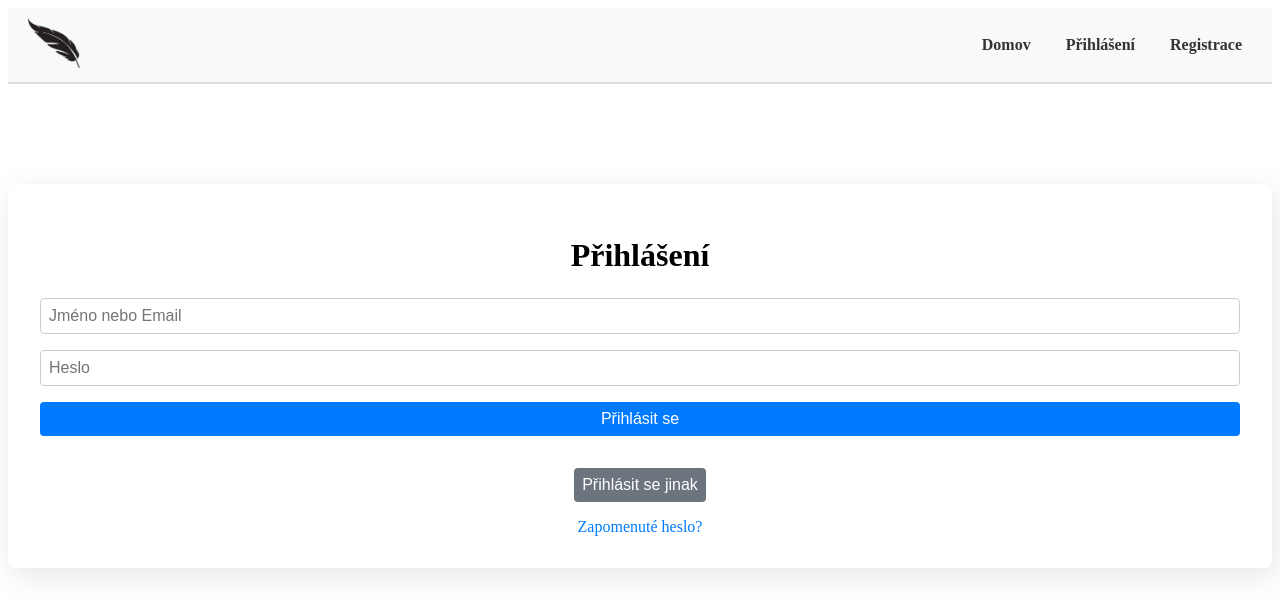
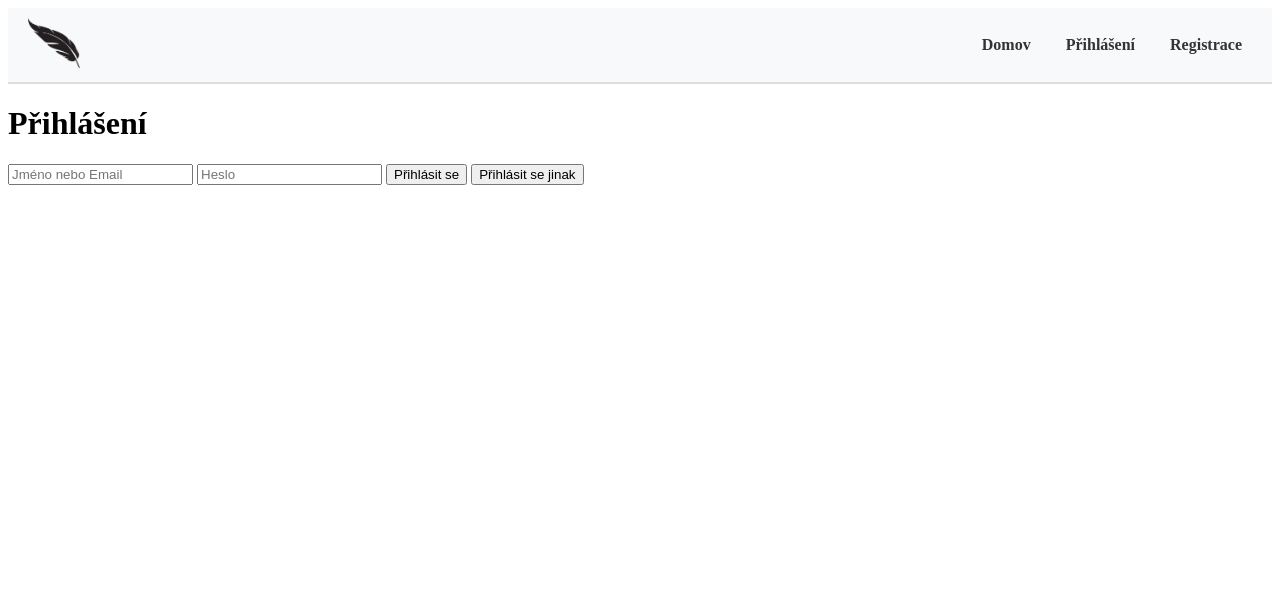
Before and after one commit to Trenclik/BETON, a SvelteKit app: page /Login in a window 1280 px wide. Shown: the top 614 px of the page. Built offline with nearby package versions, Linux system fonts and the light colour scheme.

Commit message:
Základní-kostra-htmnl--NEMÁME STYLE

```diff
--- a/src/routes/Login/+page.svelte
+++ b/src/routes/Login/+page.svelte
@@ -12,74 +12,10 @@
             <input type="submit" value="Přihlásit se">
             <a href="./AnotherWayToLogin"><button class="AnotherWayToLogin">Přihlásit se jinak</button></a>
         </div>
-        <a href="./ForgetPassword">Zapomenuté heslo?</a>
+        <!--<a href="./ForgetPassword">Zapomenuté heslo?</a>-->
     </div>
 </main>
 
 <style>
-    .windowForLogin {
-        background-color: white;
-        padding: 2rem;
-        border-radius: 8px;
-        box-shadow: 4px 8px 32px rgba(0, 0, 0, 0.1);
-        text-align: center;
-        margin-top: 100px;
-    }
 
-    h1 {
-        margin-bottom: 1.5rem;
-    }
-
-    .inputsValue {
-        display: flex;
-        flex-direction: column;
-        gap: 1rem;
-    }
-
-    input[type="text"],
-    input[type="password"] {
-        padding: 0.5rem;
-        border: 1px solid #ccc;
-        border-radius: 4px;
-        font-size: 1rem;
-    }
-
-    input[type="submit"] {
-        padding: 0.5rem;
-        border: none;
-        border-radius: 4px;
-        background-color: #007bff;
-        color: white;
-        font-size: 1rem;
-        cursor: pointer;
-    }
-
-    input[type="submit"]:hover {
-        background-color: #0056b3;
-    }
-
-    .AnotherWayToLogin {
-        padding: 0.5rem;
-        border: none;
-        border-radius: 4px;
-        background-color: #6c757d;
-        color: white;
-        font-size: 1rem;
-        cursor: pointer;
-    }
-
-    .AnotherWayToLogin:hover {
-        background-color: #5a6268;
-    }
-
-    a {
-        color: #007bff;
-        text-decoration: none;
-        margin-top: 1rem;
-        display: inline-block;
-    }
-
-    a:hover {
-        text-decoration: underline;
-    }
 </style>
```
Also changed, not shown: src/routes/ForgetPassword/+page.svelte (+14 -0 lines), src/routes/NewPassword/+page.svelte (+16 -0 lines), src/routes/Register/+page.svelte (+19 -0 lines), src/routes/VerifyEmail/+page.svelte (+7 -0 lines).
